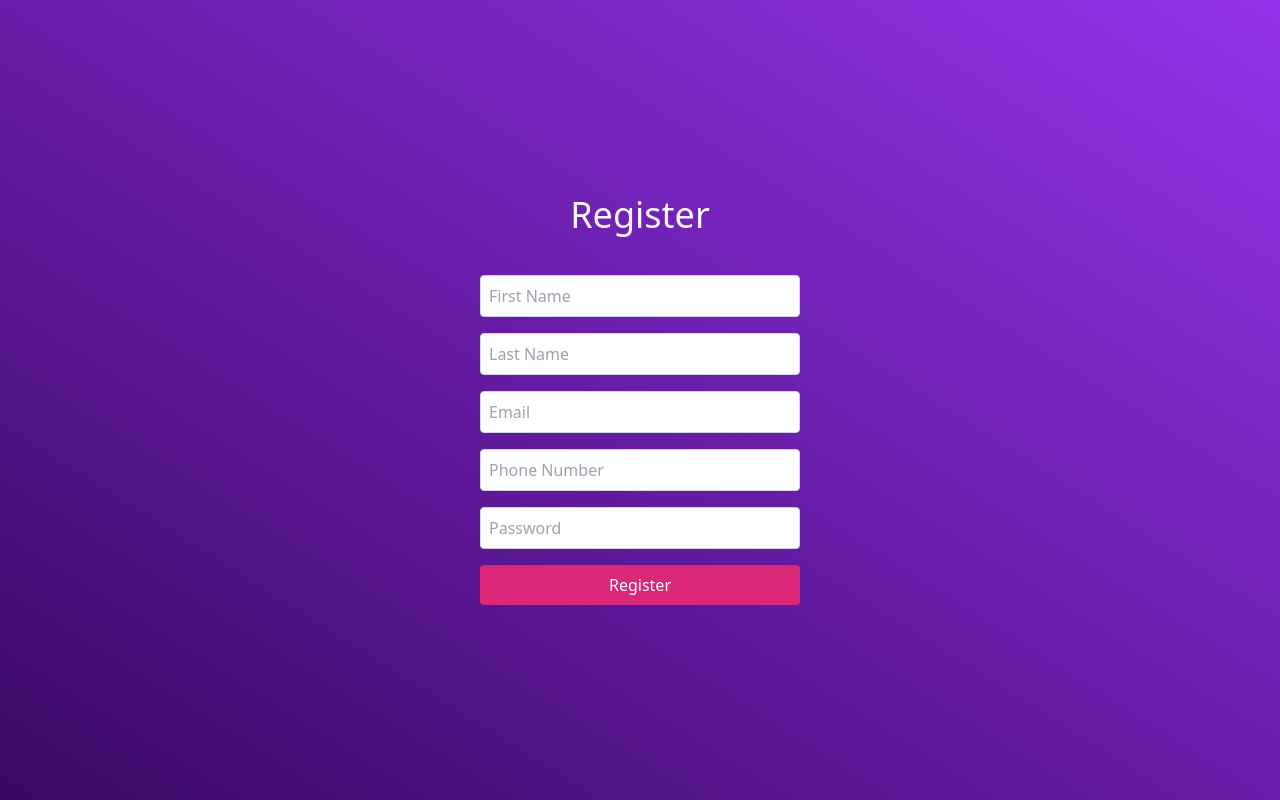
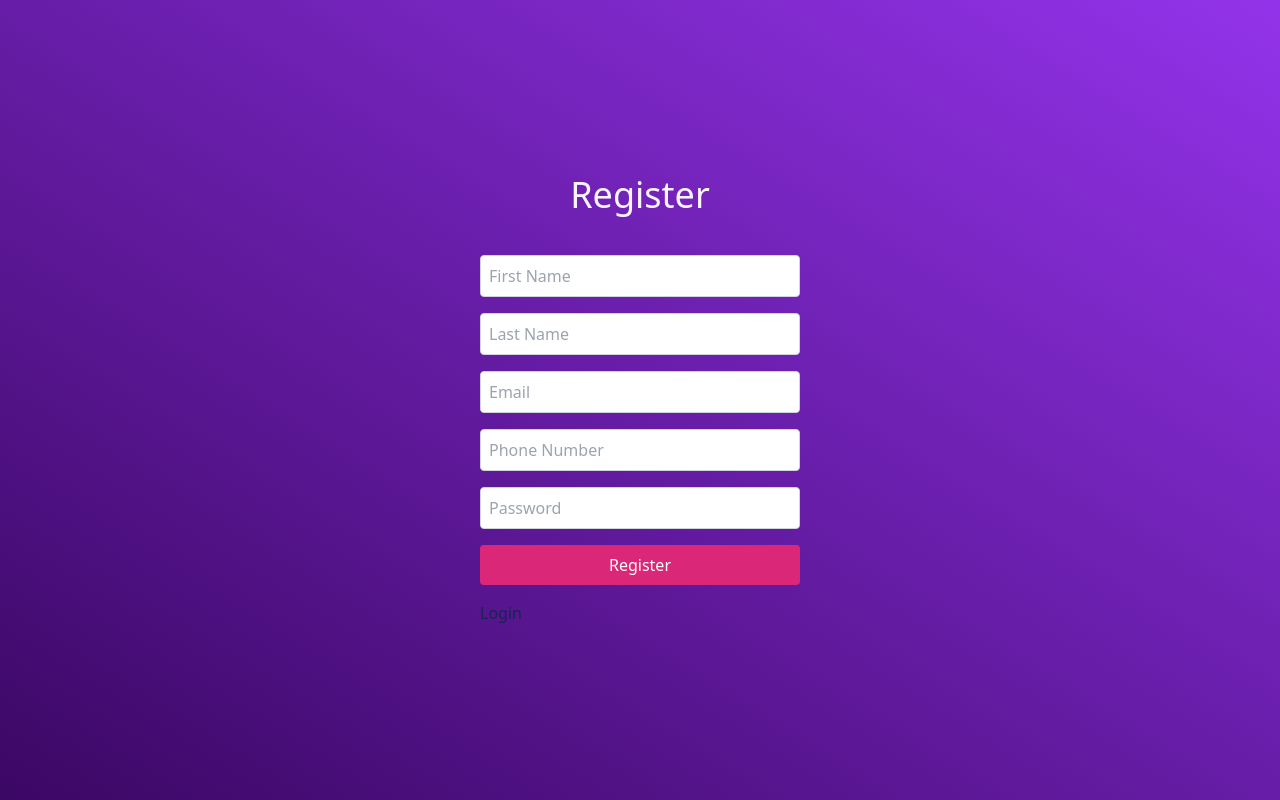
Before and after one commit to Mueez-khan/chatfy, a React (Vite) app in the folder frontend/: page /register in a window 1280 px wide. Built offline with nearby package versions, Linux system fonts and the light colour scheme.

Commit message:
Update Register.jsx

```diff
--- a/frontend/src/pages/Register.jsx
+++ b/frontend/src/pages/Register.jsx
@@ -19,6 +19,10 @@ export default function Register() {
   const handleChange = (e) => {
     setUserData({ ...userData, [e.target.name]: e.target.value });
   };
+
+   const navigateToLogin = () =>{
+    navigate("/login")
+  }
 
   const submitHandler = async (e) => {
     e.preventDefault();
@@ -57,7 +61,7 @@ export default function Register() {
 
     <div className="content-center " >
     <h1 className="flex items-center justify-center text-4xl text-purple-50 mb-10 text-  " >Register</h1>
-      <form onSubmit={submitHandler} className="items-center  w-80 ">
+      <form  className="items-center  w-80 ">
         <input
           className="w-full p-2 mb-4 text-black border border-gray-300 rounded"
           type="text"
@@ -101,9 +105,13 @@ export default function Register() {
         <button
           className="w-full bg-pink-600 text-white p-2 rounded hover:bg-green-600"
           type="submit"
+          onClick={submitHandler}
         >
           {loading ? "Loading ..." : "Register"}
         </button>
+         <div>
+        <button onClick={navigateToLogin} className="text-blue-950 mt-4 ">Login</button>
+        </div>
       </form>
     </div>
 
```
